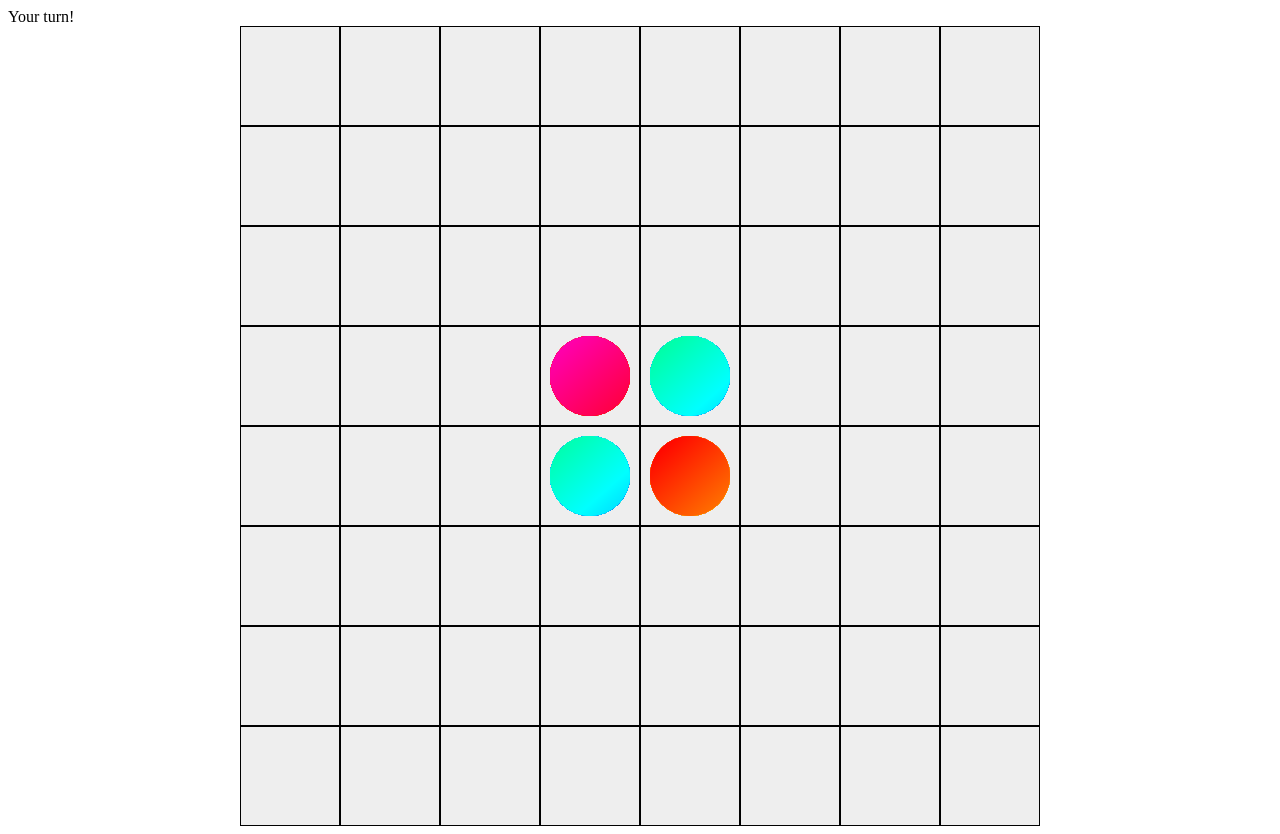
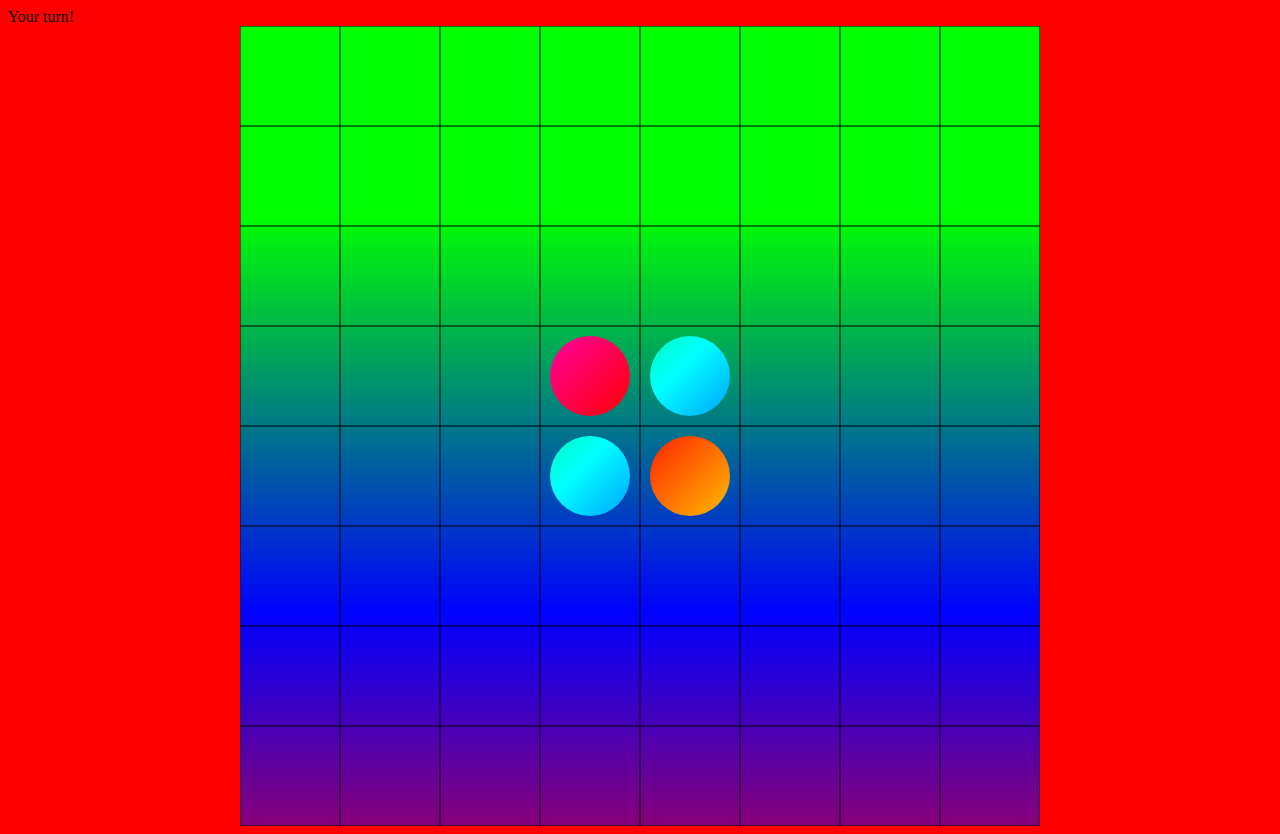
Before and after one commit to nepudding/MyPage, a plain HTML site: page Othello.html in a window 1280 px wide. Drawn offline with Linux system fonts and the light colour scheme; animation ran at ten frames a second.

Commit message:
もっとチカチカさせてゲーミングオセロって感じにした

```diff
--- /dev/null
+++ b/Othello.css
@@ -0,0 +1,10 @@
+body{
+    background-color: #FF00FF;
+    animation: gradation 1s infinite;
+}
+@keyframes gradation {
+    0% { background-color: #FF0000; }
+    33% { background-color: #00FF00; }
+    66% { background-color: #0000FF; }
+    100% { background-color: #FF0000; }
+  }
--- a/Othello.html
+++ b/Othello.html
@@ -7,6 +7,7 @@
         *{padding: 10; margin: 50;}
         canvas { background:#eee; display: block;margin: 0 auto;}
     </style>
+    <link rel="stylesheet" type="text/css" href="Othello.css">
 </head>
 <body>
     <div id="top">Your turn!</div>
--- a/Othello.js
+++ b/Othello.js
@@ -17,7 +17,7 @@ class Stone{
         if(this.side == 0) return;
         ctx.beginPath();
         ctx.arc(this.x,this.y,STONE_SIZE,0,Math.PI*2);
-        var gradient = ctx.createLinearGradient(0,0,800,900);
+        var gradient = ctx.createLinearGradient(0,0,800,800);
         if(this.side == 1){
             gradient.addColorStop((COLOR+0)%1,'rgb(255,0,0)')
             gradient.addColorStop((COLOR+1/6)%1,'rgb(255,255,0)')
@@ -168,6 +168,15 @@ class Board{
     }
 
     draw(){
+        // 盤の背景塗りつぶし
+        ctx.beginPath();
+        ctx.rect(0,0,800,800);
+        var gradient = ctx.createLinearGradient(400,-200,400,1000);
+        ctx.fillStyle = gradient
+        gradient.addColorStop((COLOR+0/6)%1,'rgb(255,0,0)')
+        gradient.addColorStop((COLOR+2/6)%1,'rgb(0,255,0)')
+        gradient.addColorStop((COLOR+4/6)%1,'rgb(0,0,255)')
+        ctx.fill()
         // 石の描画
         for(var i=0; i<STAGE_SIZE;i++){
             for(var j=0;j<STAGE_SIZE;j++){
```
